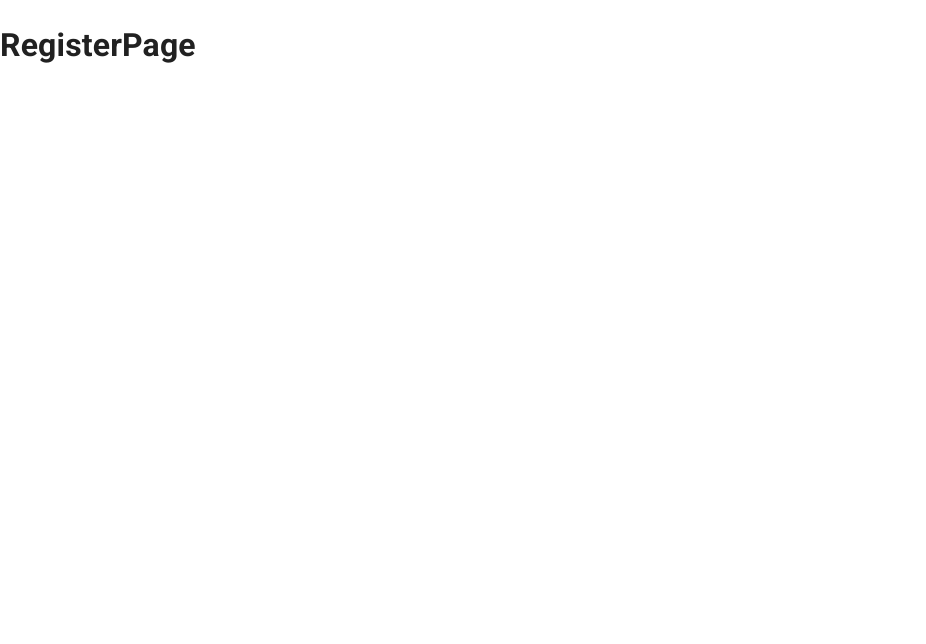
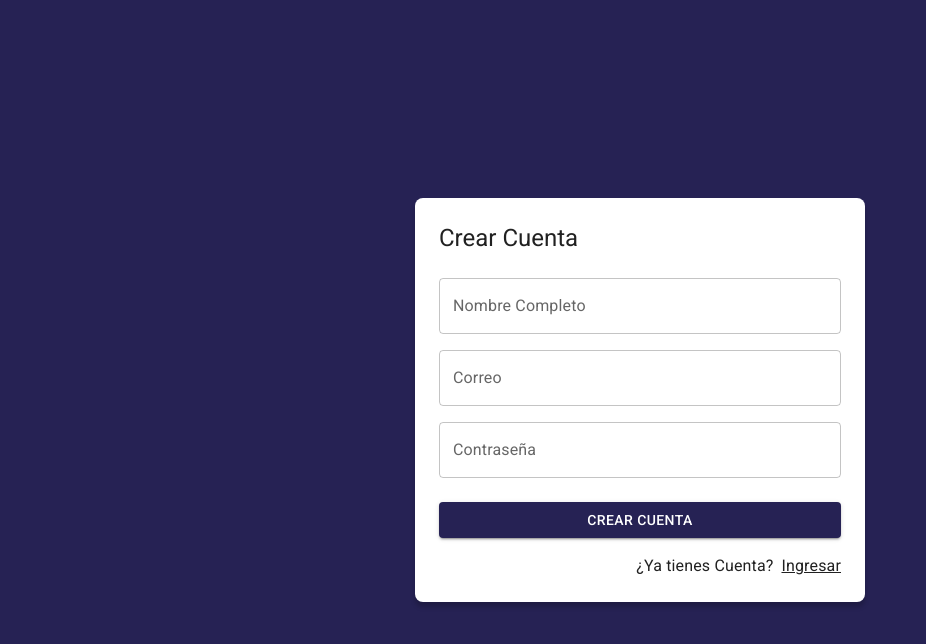
Before and after one commit to Werewolf1200/journal-app, a React (Vite) app: page /auth/register in a window 1280 px wide. Shown: the top 644 px of the page, without its empty margins (0-926 px from the left). Built offline with nearby package versions, Linux system fonts and the light colour scheme.

Commit message:
Diseño de AuthLayout, RegisterPage, JournalLayout y JournalPage

```diff
--- /dev/null
+++ b/src/auth/layout/AuthLayout.jsx
@@ -0,0 +1,33 @@
+import { Grid, Typography } from '@mui/material';
+
+export const AuthLayout = ({ children, title = '' }) => {
+  return (
+
+      <Grid
+      container
+      spacing={0}
+      direction="column"
+      alignItems="center"
+      justifyContent="center"
+      sx={{ minHeight: '100vh', backgroundColor: 'primary.main', padding: 4 }}
+      >
+
+
+          <Grid item
+            className='box-shadow'
+            xs={3}
+              sx={{
+                  width: { sm: 450 },
+                  backgroundColor: 'white',
+                  padding: 3,
+                  borderRadius: 2
+              }}
+          >
+              <Typography variant='h5' sx={{ mb: 1 }}>{title}</Typography>
+
+              {children}
+
+          </Grid>
+    </Grid>
+  )
+}
--- a/src/auth/pages/LoginPage.jsx
+++ b/src/auth/pages/LoginPage.jsx
@@ -1,26 +1,13 @@
 import { Link as RouterLink } from 'react-router-dom';
 import { Button, Grid, Link, Typography, TextField } from '@mui/material';
 import { Google } from '@mui/icons-material';
+import { AuthLayout } from '../layout/AuthLayout';
 
 export const LoginPage = () => {
   return (
-    <Grid
-      container
-      spacing={0}
-      direction="column"
-      alignItems="center"
-      justifyContent="center"
-      sx={{ minHeight: '100vh', backgroundColor: 'primary.main', padding: 4 }}
-    >
 
-      <Grid item
-        className='box-shadow'
-        xs={3}
-        sx={{ backgroundColor: 'white', padding: 3, borderRadius: 2 }}
-      >
-        <Typography variant='h5' sx={{ mb: 1 }}>Login</Typography>
-
-        <form>
+    <AuthLayout title='Login'>
+      <form>
           <Grid container>
 
             <Grid item xs={ 12 } sx={{ mt: 2 }}>
@@ -62,10 +49,8 @@
             </Grid>
 
           </Grid>
-        </form>
+      </form>
 
-      </Grid>
-
-    </Grid>
+    </AuthLayout>
   )
 }
--- a/src/auth/pages/RegisterPage.jsx
+++ b/src/auth/pages/RegisterPage.jsx
@@ -1,6 +1,60 @@
+import { Link as RouterLink } from 'react-router-dom';
+import { Button, Grid, Link, Typography, TextField } from '@mui/material';
+import { Google } from '@mui/icons-material';
+import { AuthLayout } from '../layout/AuthLayout';
 
 export const RegisterPage = () => {
   return (
-    <h1>RegisterPage</h1>
+
+    <AuthLayout title='Crear Cuenta'>
+      <form>
+          <Grid container>
+
+            <Grid item xs={ 12 } sx={{ mt: 2 }}>
+              <TextField
+                label="Nombre Completo"
+                type="text"
+                placeholder='Tu Nombre'
+                fullWidth
+              />
+          </Grid>
+
+            <Grid item xs={ 12 } sx={{ mt: 2 }}>
+              <TextField
+                label="Correo"
+                type="email"
+                placeholder='correo@correo.com'
+                fullWidth
+              />
+            </Grid>
+
+            <Grid item xs={ 12 } sx={{ mt: 2 }}>
+              <TextField
+                label="Contraseña"
+                type="password"
+                placeholder='Tu contraseña'
+                fullWidth
+              />
+            </Grid>
+
+            <Grid container spacing={2} sx={{ mb: 2, mt: 1 }}>
+              <Grid item xs={ 12 }>
+                <Button variant='contained' fullWidth>
+                  Crear Cuenta
+                </Button>
+              </Grid>
+            </Grid>
+
+          <Grid container direction='row' justifyContent='end'>
+            <Typography sx={{ mr: 1 }}>¿Ya tienes Cuenta?</Typography>
+              <Link component={RouterLink} color='inherit' to='/auth/login'>
+                Ingresar
+              </Link>
+            </Grid>
+
+          </Grid>
+      </form>
+
+    </AuthLayout>
   )
 }
--- /dev/null
+++ b/src/journal/layout/JournalLayout.jsx
@@ -0,0 +1,17 @@
+import { Box } from "@mui/material";
+
+export const JournalLayout = ({children}) => {
+  return (
+      <Box sx={{ display: 'flex'}}>
+
+          <Box
+              component='main'
+              sx={{ flexGrow: 1, p:3 }}
+          >
+
+              {children}
+
+          </Box>
+      </Box>
+  )
+}
--- a/src/journal/pages/JournalPage.jsx
+++ b/src/journal/pages/JournalPage.jsx
@@ -1,11 +1,12 @@
 import { Typography } from "@mui/material";
+import { JournalLayout } from "../layout/JournalLayout";
 
 export const JournalPage = () => {
   return (
-    <>
+    <JournalLayout>
 
-      <Typography variant="h1">JournalPage</Typography>
+      <Typography>Lorem ipsum dolor, sit amet consectetur adipisicing elit. Cupiditate tempore natus et laboriosam deserunt a voluptas delectus sapiente odio ullam, praesentium, architecto velit nihil minima, molestias facilis voluptates eius quos.</Typography>
 
-    </>
+    </JournalLayout>
   )
 }
```
